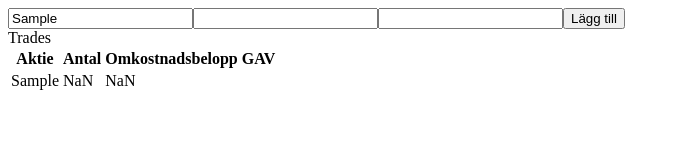
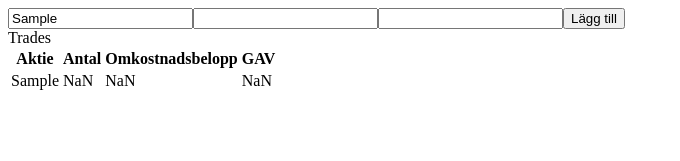
Before and after one commit to bjornCarell/equity-trades-calculations, a React (Create React App) app: page / in a window 1280 px wide. Both pictures are taken after typing "Sample", "Sample", "Sample" into the empty fields and a click on the button "Lägg till". Shown: the top 161 px of the page, without its empty margins (0-680 px from the left). Built offline with nearby package versions, Linux system fonts and the light colour scheme.

Commit message:
feat(TradeDisplay) average-price field

```diff
--- a/src/components/TradeDisplay.js
+++ b/src/components/TradeDisplay.js
@@ -1,6 +1,7 @@
 import React, {useContext} from 'react';
 import {EquitiesContext} from '../context/equities';
 import {total} from '../calculation-fns/total';
+import {averagePricePerShare} from '../calculation-fns/averagePricePerShare';
 
 export const TradeDisplay = () => {
   const {equities} = useContext(EquitiesContext);
@@ -24,6 +25,12 @@ export const TradeDisplay = () => {
                 <td>{equity.name}</td>
                 <td data-testid="quantity">{totalQuantity(equity.trades)}</td>
                 <td data-testid="amount">{totalAmount(equity.trades)}</td>
+                <td data-testid="average-price">
+                  {averagePricePerShare(
+                    totalAmount(equity.trades),
+                    totalQuantity(equity.trades),
+                  )}
+                </td>
               </tr>
             ))}
         </tbody>
```
Also changed, not shown: 1 other file (tests, documents, lock files or other folders).
